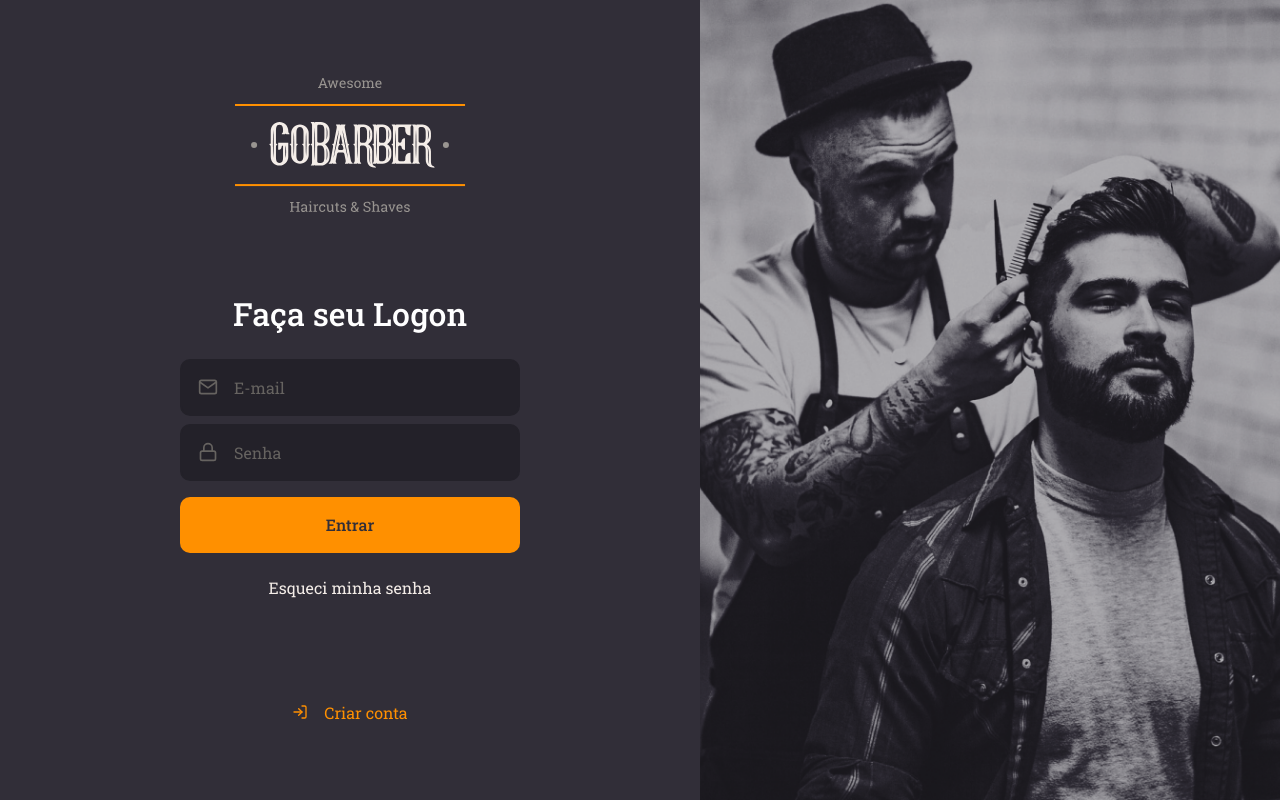
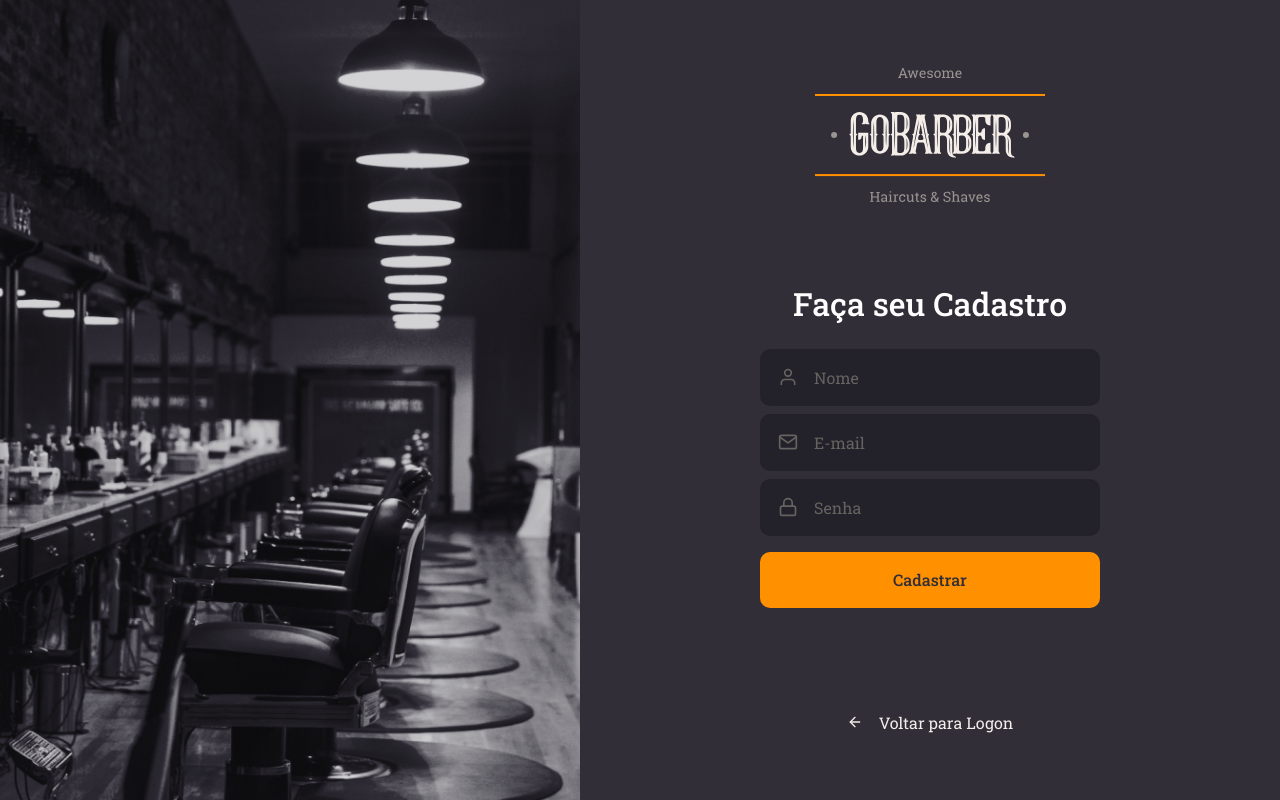
Before and after one commit to GabrielFSSantos/GoBarber_Front-end_Web, a React (Create React App) app: page / in a window 1280 px wide. Built offline with nearby package versions, Linux system fonts and the light colour scheme.

Commit message:
Registration page

```diff
--- a/src/App.tsx
+++ b/src/App.tsx
@@ -2,10 +2,11 @@
 
 import GlobalStyle from './styles/global';
 import SignIn from './pages/SignIn';
+import SignUp from './pages/SignUp';
 
 const App: React.FC = () => (
   <>
-    <SignIn/>
+    <SignUp/>
     <GlobalStyle/>
   </>
 );
--- /dev/null
+++ b/src/pages/SignUp/index.tsx
@@ -0,0 +1,36 @@
+import React from 'react';
+import {FiArrowLeft, FiMail, FiUser, FiLock} from 'react-icons/fi';
+
+import logoImg from '../../assets/logo.svg';
+import Input from '../../components/Input';
+import Button from '../../components/Button';
+
+import { Container, Content, Background } from './styles';
+
+const SignUp: React.FC = () => (
+  <Container>
+    <Background/>
+
+    <Content>
+      <img src={logoImg} alt="GoBarber" />
+
+      <form>
+        <h1>Faça seu Cadastro</h1>
+
+        <Input name="name" icon={FiUser} placeholder="Nome"/>
+
+        <Input name="email" icon={FiMail} placeholder="E-mail"/>
+
+        <Input name="password" icon={FiLock} type="password" placeholder="Senha"/>
+
+        <Button type="submit">Cadastrar</Button>
+
+      </form>
+
+      <a href="forgot"> <FiArrowLeft/> Voltar para Logon </a>
+    </Content>
+
+  </Container>
+);
+
+export default SignUp;
--- /dev/null
+++ b/src/pages/SignUp/styles.ts
@@ -0,0 +1,105 @@
+import styled from 'styled-components';
+import {shade} from 'polished';
+
+import signUpbBackgroundImg from '../../assets/sign-up-background.png';
+
+export const Container = styled.div`
+  height: 100vh;
+
+  display: flex;
+  align-items: stretch;
+`;
+
+export const Content = styled.div`
+  display: flex;
+  flex-direction: column;
+  align-items: center;
+  justify-content: center;
+
+  width: 100%;
+  max-width: 700px;
+
+  form {
+    margin: 80px 0;
+    width: 340px;
+    text-align: center;
+
+    h1 {
+      margin-bottom: 24px;
+    }
+
+    /*
+    input {
+      background: #232129;
+      border-radius: 10px;
+      border: 2px solid #232129;
+      padding: 16px;
+      width: 100%;
+      color: #F4EDE8;
+
+      &::placeholder {
+        color: #666360;
+      }
+
+      & + input {
+        margin-top: 8px;
+      }
+    }
+
+    button {
+      background: #FF9000;
+      height: 56px;
+      width: 100%;
+      margin-top: 16px;
+      padding: 0 16px;
+      border-radius: 10px;
+      border: 0;
+      color: #312E38;
+      font-weight: 500;
+      transition: background-color 0.2s;
+
+      &:hover {
+        background: ${shade(0.2, '#FF9000')}
+      }
+    }
+    */
+
+    a {
+      color: #F4EDE8;
+      display: block;
+      margin-top: 24px;
+      text-decoration: none;
+      transition: color 0.2s;
+
+      &:hover {
+        color: ${shade(0.2, '#F4EDE8')}
+      }
+    }
+
+  }
+
+  > a {
+    color: #F4EDE8;
+    display: block;
+    margin-top: 24px;
+    text-decoration: none;
+    transition: color 0.2s;
+
+    display: flex;
+    align-items: center;
+
+    &:hover {
+      color: ${shade(0.2, '#F4EDE8')}
+    }
+
+    svg {
+      margin-right: 16px
+    }
+  }
+`;
+
+export const Background = styled.div`
+  flex: 1;
+  background: url(${signUpbBackgroundImg}) no-repeat center;
+  background-size: cover;
+`;
```
Also changed, not shown: src/assets/sign-up-background.png (added).
